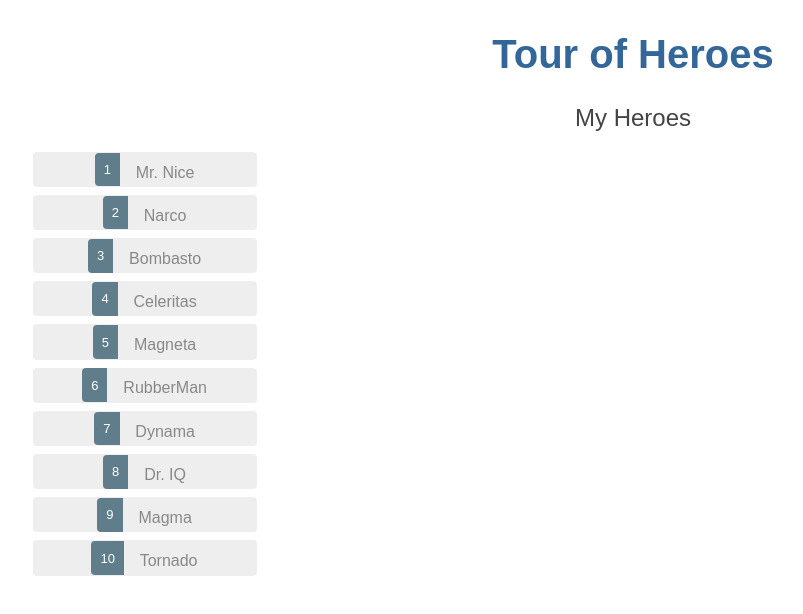
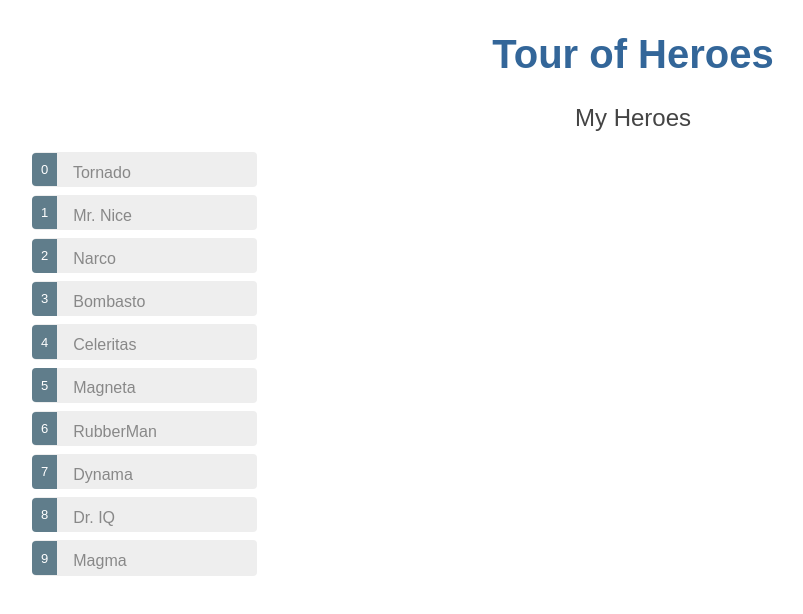
Before and after one commit to joshhedstrom/angularTourOfHeros, an Angular app: page / in a window 1280 px wide. Shown: the top 614 px of the page, without its empty margins (7-810 px from the left). Built offline with nearby package versions, Linux system fonts and the light colour scheme.

Commit message:
aligned items, set ids to one digit

```diff
--- a/src/app/heroes/heroes.component.css
+++ b/src/app/heroes/heroes.component.css
@@ -7,6 +7,7 @@
     list-style-type: none;
     padding: 0;
     width: 15em;
+    text-align: left;
   }
   .heroes li {
     cursor: pointer;
--- a/src/app/mock-heroes.ts
+++ b/src/app/mock-heroes.ts
@@ -1,6 +1,7 @@
 import { Hero } from './hero';
 
 export const HEROES: Hero[] = [
+  { id: 0, name: 'Tornado' },
   { id: 1, name: 'Mr. Nice' },
   { id: 2, name: 'Narco' },
   { id: 3, name: 'Bombasto' },
@@ -9,6 +10,5 @@ export const HEROES: Hero[] = [
   { id: 6, name: 'RubberMan' },
   { id: 7, name: 'Dynama' },
   { id: 8, name: 'Dr. IQ' },
-    { id: 9, name: 'Magma' },
-    { id: 10, name: 'Tornado' }
+  { id: 9, name: 'Magma' }
 ];
```
Lines whose indentation alone changed are shown as unchanged.
